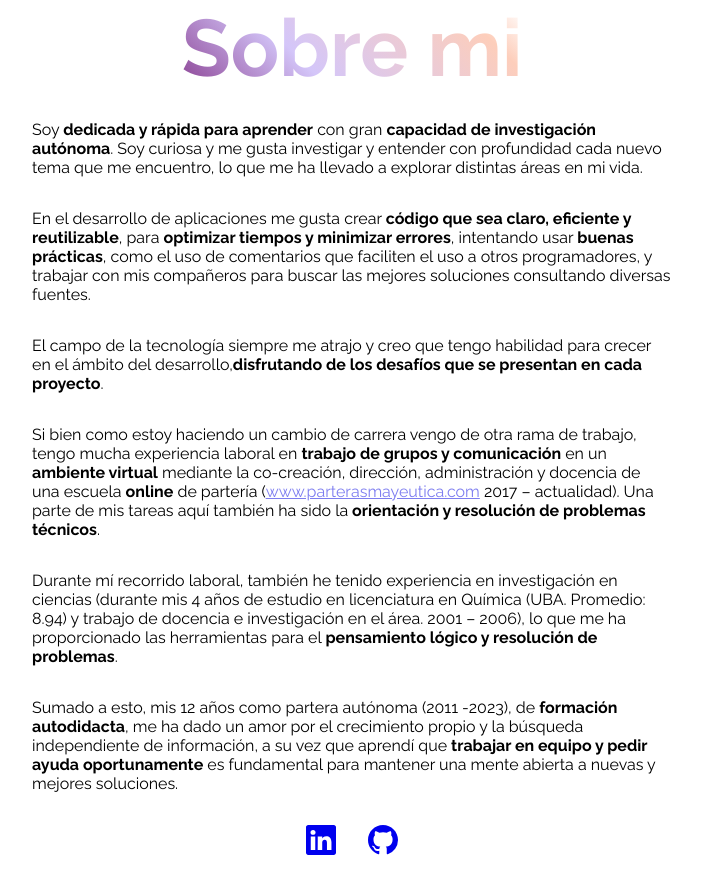
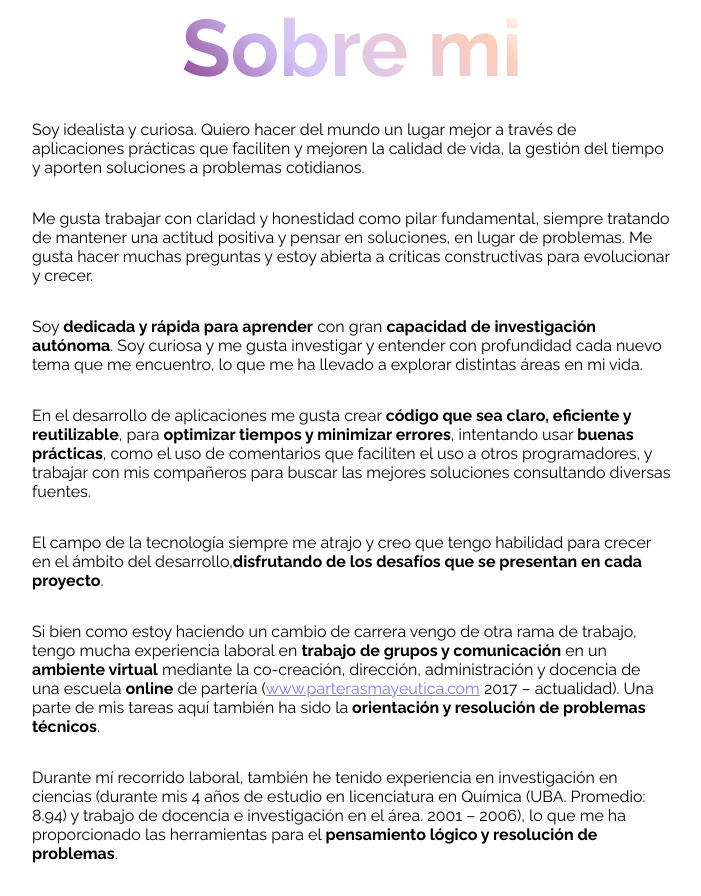
Before and after one commit to Sil-Palaoro/sil-palaoro, a Next.js app: page / in a window 1280 px wide. Shown: the part 2560-3456 px from the top of the page, without its empty margins (320-1021 px from the left). Built offline with nearby package versions, Linux system fonts and the light colour scheme.

Commit message:
Update page.js

```diff
--- a/src/app/page.js
+++ b/src/app/page.js
@@ -162,6 +162,17 @@ export default function Home() {
 
             <section className={styles.about} id="about">
                 <h2 className={styles.h2}>Sobre mi</h2>
+
+                  <p className={styles.p}>Soy idealista y curiosa. Quiero hacer del mundo un lugar mejor a través de aplicaciones
+                                    prácticas que faciliten y mejoren la calidad de vida, la gestión del tiempo y aporten soluciones
+                                      a problemas cotidianos.
+                  </p>
+
+                  <p className={styles.p}>Me gusta trabajar con claridad y honestidad como pilar fundamental, siempre tratando de mantener una actitud
+                                        positiva y pensar en soluciones, en lugar de problemas. Me gusta hacer muchas preguntas
+                                          y estoy abierta a críticas constructivas para evolucionar y crecer.
+                   </p>
+
                    <p className={styles.p}>Soy <strong>
                    dedicada y rápida para aprender
                     </strong> con gran <strong> capacidad de
@@ -170,6 +181,7 @@ export default function Home() {
                     tema que me encuentro, lo que me ha
                     llevado a explorar distintas áreas en mi vida.
                    </p>
+
                     <p className={styles.p}>
                     En el desarrollo de aplicaciones me gusta crear <strong>
                         código que sea
@@ -180,6 +192,7 @@ export default function Home() {
                     programadores, y trabajar con mis compañeros para buscar las mejores
                     soluciones consultando diversas fuentes.
                 </p>
+
                 <p className={styles.p}>
 
                     El campo de la tecnología siempre me atrajo y creo que tengo
@@ -187,7 +200,9 @@ export default function Home() {
                     <strong>
                          disfrutando de los desafíos que se presentan en cada
                         proyecto
-                    </strong>.</p>
+                    </strong>.
+                  </p>
+
                   <p className={styles.p}>
                     Si bien como estoy haciendo un cambio de carrera vengo de otra
                     rama de trabajo, tengo mucha experiencia laboral en <strong>
@@ -201,6 +216,7 @@ export default function Home() {
                     Una parte de mis tareas aquí también ha sido la
                     <strong> orientación y resolución de problemas técnicos</strong>.
                     </p>
+
                     <p className={styles.p}>Durante mí recorrido laboral, también
                     he tenido experiencia en
                     investigación en ciencias (durante mis 4 años de estudio
@@ -209,6 +225,7 @@ export default function Home() {
                     2006), lo que me ha proporcionado las herramientas para
                     el <strong>pensamiento lógico y resolución de problemas</strong>.
                     </p>
+
                     <p className={styles.p}>Sumado a esto, mis 12 años como partera autónoma
                     (2011 -2023), de <strong>formación autodidacta</strong>, me ha dado un
                     amor por el crecimiento propio y la búsqueda independiente
@@ -245,32 +262,3 @@ export default function Home() {
     </body>
   );
 }
-
-
-{/*<header className={styles.header}>
-            <h1 className={styles.h1}><a href="#home" title="Silvina Palaoro" className={styles.a}>Silvina Palaoro</a></h1>
-            <nav className="nav">
-                <ul className="ul">
-                    <li className={styles.li}>
-                    <Link title="Home" className={styles.a} href="#home">Home</Link>
-                    {/* <a href="#home" title="Home" className={styles.a}>Home</a>
-                    </li>
-                    <li className={styles.li}>
-                    <Link href="#projects" title="Projects" className={styles.a}>Projects</Link>
-                      {/* <a href="#projects" title="Projects" className={styles.a}>Projects</a>
-                    </li>
-                    <li className={styles.li}>
-                    <Link href="#about" title="About" className={styles.a}>About</Link>
-                      {/* <a href="#about" title="About" className={styles.a}>About</a>
-                    </li>
-                </ul>
-            </nav>
-        </header>
-        */}
-
-        {/* <!-- <div className="circulos">
-                    <div className="circulo"></div>
-                    <div className="circulo"></div>
-                    <div className="circulo"></div>
-                    <div className="circulo"></div>
-                </div> --> */}
```
Lines whose indentation alone changed are shown as unchanged.
